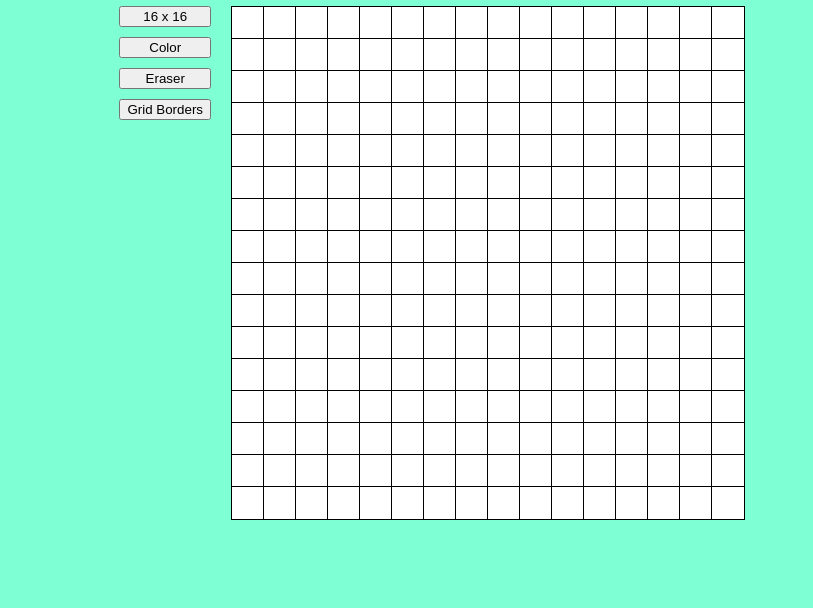
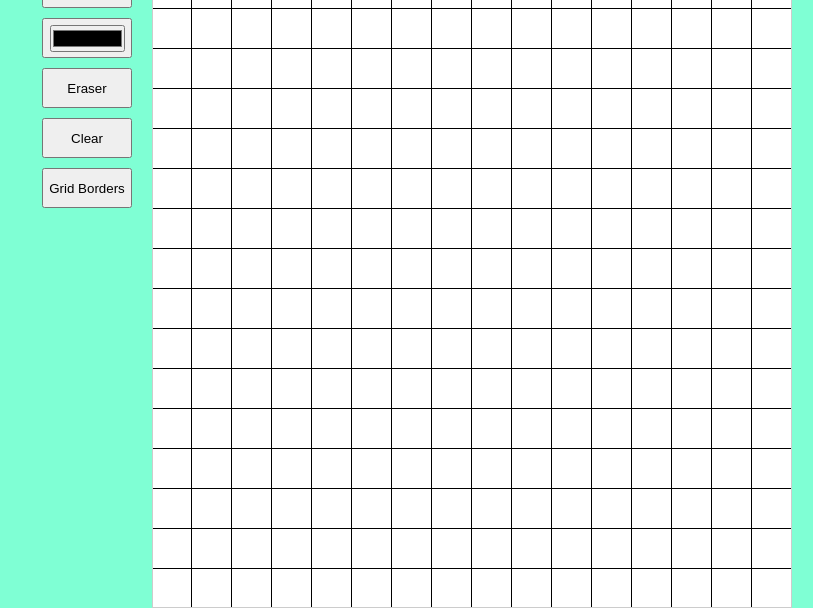
Before and after one commit to Joozek3000/etch-a-sketch, a plain HTML site: page index.html in a window 1280 px wide. Shown: the part 232-840 px from the top of the page, without its empty margins (467-1280 px from the left). Before the commit the page ends 816 px from the top, so only its background shows below. Drawn offline with Linux system fonts and the light colour scheme.

```diff
--- a/index.html
+++ b/index.html
@@ -15,10 +15,14 @@
     <main id="container">
       <div id="menu">
         <button id="size"></button>
-        <button id="color">Color</button>
+        <button id="color">
+          <input type="color" value="#000000" id="input-color" />
+        </button>
         <button id="eraser">Eraser</button>
+        <button id="clear">Clear</button>
         <button id="grid-borders">Grid Borders</button>
       </div>
+
       <div id="grid"></div>
     </main>
   </body>
--- a/script.js
+++ b/script.js
@@ -3,9 +3,13 @@ const size = document.getElementById('size');
 const eraser = document.getElementById('eraser');
 const color = document.getElementById('color');
 const gridBorder = document.getElementById('grid-borders');
+const clear = document.getElementById('clear');
 
 // grid
 function makeGrid(number) {
+  number = number || 16;
+  let cellWidth = 40 / number + 'rem';
+  let cellHeight = 40 / number + 'rem';
   grid.style.gridTemplateColumns = `repeat(${number}, 1fr)`;
   grid.style.gridTemplateRows = `repeat(${number}, 1fr)`;
   for (let i = 0; i < number * number; i++) {
@@ -14,15 +18,22 @@ function makeGrid(number) {
     cell.classList.add('border');
     cell.classList.add('box');
     cell.style.backgroundColor = 'white';
+    cell.style.width = cellWidth;
+    cell.style.height = cellHeight;
+    cell.addEventListener('mouseover', function (e) {
+      e.target !== grid ? (e.target.style.backgroundColor = 'black') : null;
+    });
   }
   size.textContent = `${number} x ${number}`;
 }
-makeGrid(16);
+makeGrid();
 
 // drawing on hover
-color.addEventListener('click', function () {
+color.addEventListener('input', function () {
+  let newColor = document.getElementById('input-color').value;
+  console.log(newColor);
   grid.addEventListener('mouseover', function (e) {
-    e.target !== grid ? (e.target.style.backgroundColor = 'black') : null;
+    e.target !== grid ? (e.target.style.backgroundColor = newColor) : null;
   });
 });
 
@@ -41,3 +52,20 @@ gridBorder.addEventListener('click', function () {
     box.classList.toggle('border');
   });
 });
+
+// clear button
+clear.addEventListener('click', function () {
+  allBoxes.forEach((box) => {
+    box.style.backgroundColor = 'white';
+  });
+});
+
+// size button
+// size.addEventListener('click', function () {
+//   let number = prompt(`Enter grid size less or equal to 100`);
+//   if (number !== Number.isInteger()) {
+//     return;
+//   } else if (number > 100) {
+//     number = prompt(`Enter grid size greater or equal to 100`);
+//   }
+// });
--- a/style.css
+++ b/style.css
@@ -1,3 +1,9 @@
+* {
+  margin: 0;
+  padding: 0;
+  box-sizing: border-box;
+}
+
 body {
   height: 100vh;
   background-color: aquamarine;
@@ -7,27 +13,28 @@ body {
   display: grid;
   justify-content: center;
   border: 1px solid #ccc;
-}
-
-.box {
-  /* removed the initial outline &/or border property here so it can be added and removed (toggled) using JS el.classList.toggle */
-  padding: 1em;
+  width: 40rem;
+  height: 40rem;
+  min-width: 0;
+  min-height: 0;
+  overflow: hidden;
 }
 
 #title {
   display: flex;
   align-items: flex-end;
   justify-content: center;
-  height: 230px;
+  height: 180px;
 }
 
 #container {
   display: flex;
   height: 60%;
-  width: 1204px;
+  width: 1259px;
   align-items: flex-start;
   justify-content: flex-end;
   gap: 20px;
+  padding-top: 20px;
 }
 
 #menu {
@@ -35,8 +42,6 @@ body {
   flex-direction: column;
   gap: 10px;
 }
-
-/* added the following classes to be toggled using JS depending on state of gridBorders button */
 
 .border {
   outline: 1px solid black;
@@ -53,3 +58,12 @@ body {
 .white-bg {
   background: white;
 }
+
+button {
+  height: 40px;
+  width: 90px;
+}
+
+#input-color {
+  width: 75px;
+}
```
